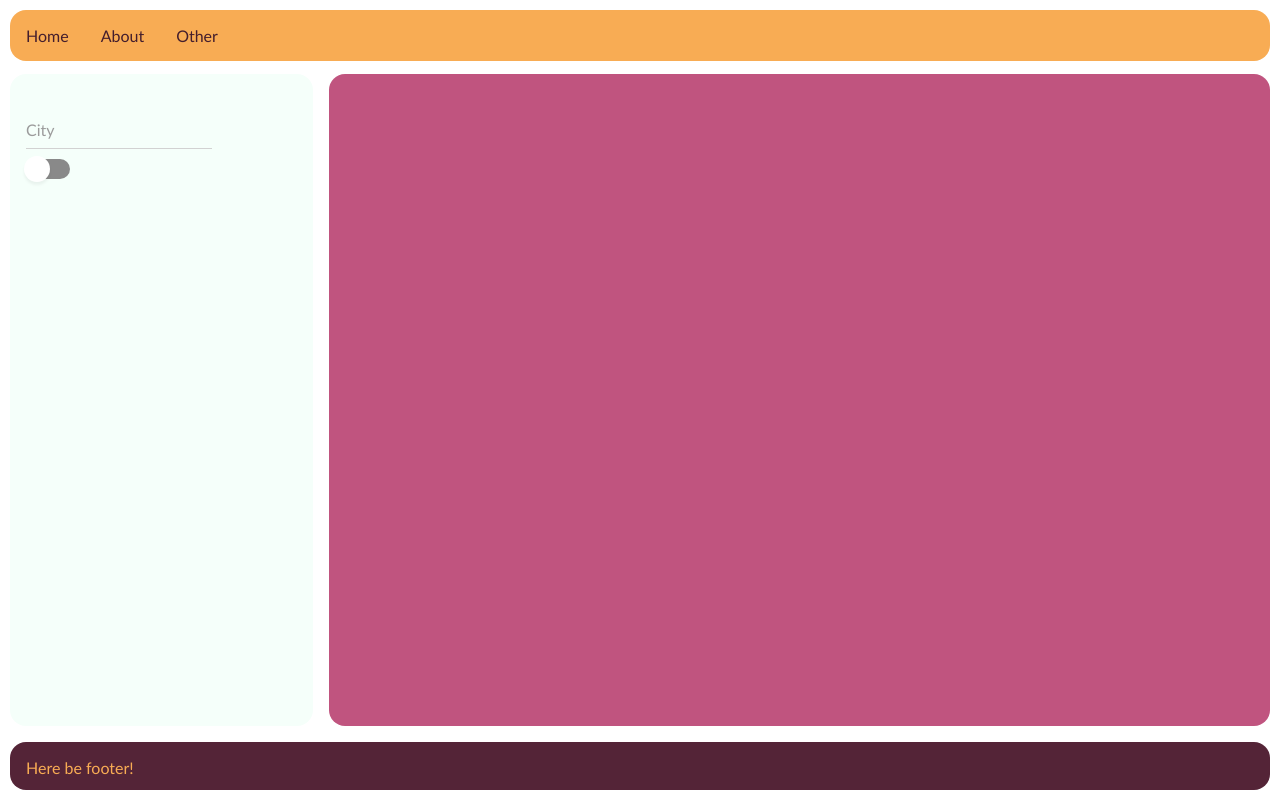
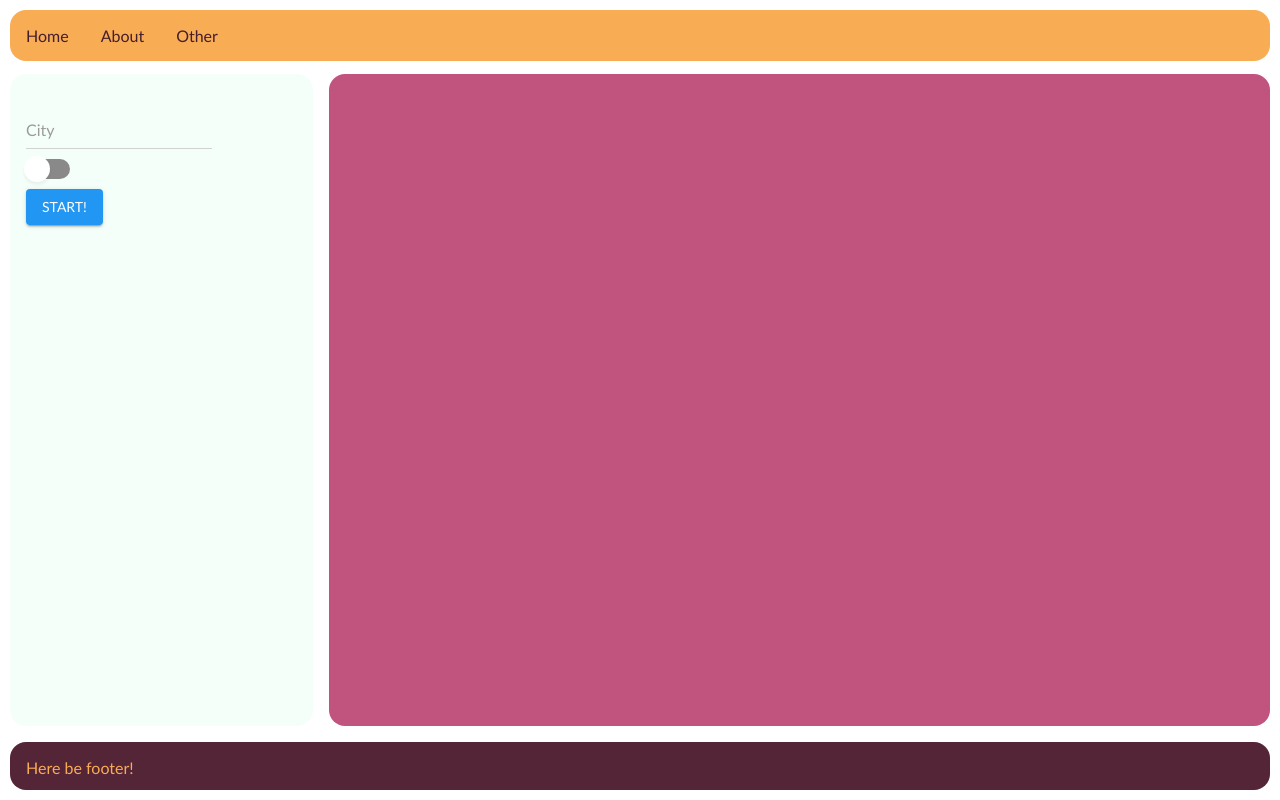
Before and after one commit to ppaula/CityGrapherVisualizer, a website built with Parcel: page index.html in a window 1280 px wide. Built offline with nearby package versions, Linux system fonts and the light colour scheme; files whose address does not match are found by name.

Commit message:
Add example button

```diff
--- /dev/null
+++ b/css/button.css
@@ -0,0 +1,102 @@
+.materialButton {
+    position: relative;
+    display: inline-block;
+    box-sizing: border-box;
+    border: none;
+    border-radius: 4px;
+    padding: 0 16px;
+    min-width: 64px;
+    height: 36px;
+    vertical-align: middle;
+    text-align: center;
+    text-overflow: ellipsis;
+    text-transform: uppercase;
+    color: rgb(var(--pure-material-onprimary-rgb, 255, 255, 255));
+    background-color: rgb(var(--pure-material-primary-rgb, 33, 150, 243));
+    box-shadow: 0 3px 1px -2px rgba(0, 0, 0, 0.2), 0 2px 2px 0 rgba(0, 0, 0, 0.14), 0 1px 5px 0 rgba(0, 0, 0, 0.12);
+    font-size: 14px;
+    font-weight: 500;
+    line-height: 36px;
+    overflow: hidden;
+    outline: none;
+    cursor: pointer;
+    transition: box-shadow 0.2s;
+}
+
+.materialButton::-moz-focus-inner {
+    border: none;
+}
+
+/* Overlay */
+.materialButton::before {
+    content: "";
+    position: absolute;
+    top: 0;
+    bottom: 0;
+    left: 0;
+    right: 0;
+    background-color: rgb(var(--pure-material-onprimary-rgb, 255, 255, 255));
+    opacity: 0;
+    transition: opacity 0.2s;
+}
+
+/* Ripple */
+.materialButton::after {
+    content: "";
+    position: absolute;
+    left: 50%;
+    top: 50%;
+    border-radius: 50%;
+    padding: 50%;
+    width: 32px; /* Safari */
+    height: 32px; /* Safari */
+    background-color: rgb(var(--pure-material-onprimary-rgb, 255, 255, 255));
+    opacity: 0;
+    transform: translate(-50%, -50%) scale(1);
+    transition: opacity 1s, transform 0.5s;
+}
+
+/* Hover, Focus */
+.materialButton:hover,
+.materialButton:focus {
+    box-shadow: 0 2px 4px -1px rgba(0, 0, 0, 0.2), 0 4px 5px 0 rgba(0, 0, 0, 0.14), 0 1px 10px 0 rgba(0, 0, 0, 0.12);
+}
+
+.materialButton:hover::before {
+    opacity: 0.08;
+}
+
+.materialButton:focus::before {
+    opacity: 0.24;
+}
+
+.materialButton:hover:focus::before {
+    opacity: 0.3;
+}
+
+/* Active */
+.materialButton:active {
+    box-shadow: 0 5px 5px -3px rgba(0, 0, 0, 0.2), 0 8px 10px 1px rgba(0, 0, 0, 0.14), 0 3px 14px 2px rgba(0, 0, 0, 0.12);
+}
+
+.materialButton:active::after {
+    opacity: 0.32;
+    transform: translate(-50%, -50%) scale(0);
+    transition: transform 0s;
+}
+
+/* Disabled */
+.materialButton:disabled {
+    color: rgba(var(--pure-material-onsurface-rgb, 0, 0, 0), 0.38);
+    background-color: rgba(var(--pure-material-onsurface-rgb, 0, 0, 0), 0.12);
+    box-shadow: none;
+    cursor: initial;
+}
+
+.materialButton:disabled::before {
+    opacity: 0;
+}
+
+.materialButton:disabled::after {
+    opacity: 0;
+}
--- a/index.html
+++ b/index.html
@@ -6,6 +6,7 @@
 	<link rel="stylesheet" type="text/css" href="./css/main.css">
 	<link rel="stylesheet" type="text/css" href="./css/input.css">
 	<link rel="stylesheet" type="text/css" href="./css/toggleswitch.css">
+	<link rel="stylesheet" type="text/css" href="./css/button.css">
 </head>
 
 <body>
@@ -28,11 +29,14 @@
 				<input type="checkbox" id="inputToggleFirst" class="cbx hidden" />
 				<label for="inputToggleFirst" class="toggleSwitchLabel"></label>
 			</div>
+
+			<button class="materialButton">Start!</button>
 		</aside>
 
 		<div class="osmMapContainer" id="osmFirstMapContainer">
 			<div id="osmMap"></div>
 		</div>
+
 
 		<footer>Here be footer!</footer>
 
```
